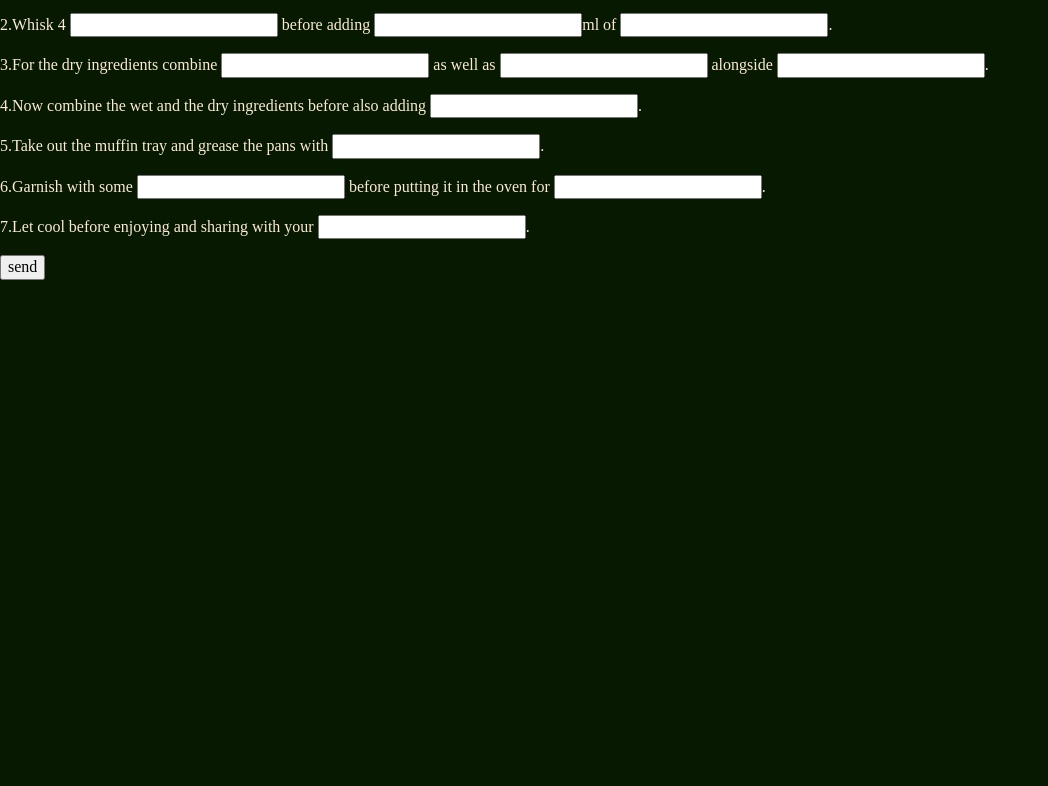
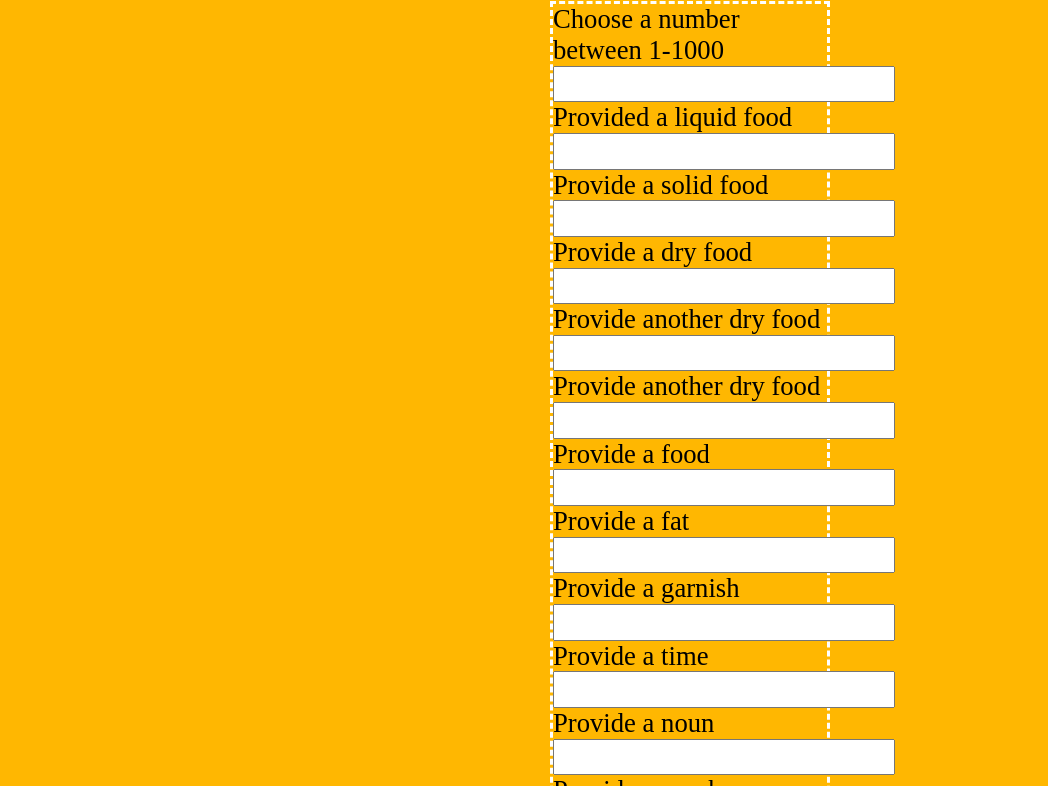
Before and after one commit to AlexLinshits/des157a-wi24, a plain HTML site: page madlib_project/madlibs.html in a window 1280 px wide. Shown: the part 113-899 px from the top of the page, without its empty margins (0-1048 px from the left). Before the commit the page ends 800 px from the top, so only its background shows below. Drawn offline with nearby package versions, Linux system fonts and the light colour scheme; files that its build step writes are made by us from their sources.

Commit message:
adding madlib

```diff
--- a/madlib_project/madlibs.html
+++ b/madlib_project/madlibs.html
@@ -4,8 +4,9 @@
     <meta charset="UTF-8">
     <meta name="viewport" content="width=device-width, initial-scale=1.0">
     <link href="https://cdnjs.cloudflare.com/ajax/libs/normalize/8.0.1/normalize.min.css" rel="stylesheet">
+    <link href="https://fonts.googleapis.com/css2?family=Barlow:wght@100&family=Cinzel:wght@600&display=swap" rel="stylesheet">
     <title>Build Mad Lib Script</title>
-    <link href="styles.css" rel="stylesheet">
+    <link href="styles-1.css" rel="stylesheet">
     <script src="script.js" defer></script>
 
 </head>
@@ -15,50 +16,60 @@
             <input type="text" id="food9"> Recipe</h1>
     </header>
     <main>
+
         <form id="myform">
+            <!-- <p>1.Preheat Oven to  Degrees</p>
+            <p>2.Whisk 4  before adding ml of  .</p>
+            <p>3.For the dry ingredients combine  as well as  alongside .</p>
+            <p>4.Now combine the  wet and the dry ingredients before also adding.</p>
+            <p>5.Take out the muffin tray and grease the pans with.</p>
+            <p>6.Garnish with some  before putting it in the oven for .</p>
+            <p>7.Let cool before enjoying and sharing with your.</p> -->
 
+            <label for="Noun1">Choose a number between 1-1000</label>
+            <input type="text" id="Noun1"><br>
 
-            <p>1.Preheat Oven to <label for="Noun1"></label>
-            <input type="text" id="Noun1"> Degrees</p>
+            <label for="Noun2">Provided a liquid food</label>
+            <input type="text" id="Noun2"><br>
 
-            <p>2.Whisk 4<label for="Noun2"></label>
-            <input type="text" id="Noun2"> before adding <label for="adj"></label>
-            <input type="text" id="adj">ml of  <label for="verb"></label>
-            <input type="text" id="verb">.</p>
+            <label for="adj">Provide a solid food</label>
+            <input type="text" id="adj"><br>
 
-            <p>3.For the dry ingredients combine <label for="food1"></label>
-            <input type="text" id="food1"> as well as <label for="food2"></label>
-            <input type="text" id="food2"> alongside <label for="food7"></label>
-            <input type="text" id="food7">.</p>
+            <label for="verb">Provide a dry food</label>
+            <input type="text" id="verb"><br>
 
-            <p>4.Now combine the  wet and the dry ingredients before also adding<label for="food3"></label>
-            <input type="text" id="food3">.</p>
+            <label for="food1">Provide another dry food</label>
+            <input type="text" id="food1"><br>
 
-            <p>5.Take out the muffin tray and grease the pans with<label for="food4"></label>
-            <input type="text" id="food4">.</p>
+            <label for="food2">Provide another dry food</label>
+            <input type="text" id="food2"><br>
 
-            <p>6.Garnish with some <label for="food5"></label>
-            <input type="text" id="food5"> before putting it in the oven for <label for="food6"></label>
-            <input type="text" id="food6">.</p>
+            <label for="food7">Provide a food</label>
+            <input type="text" id="food7"><br>
 
-            <p>7.Let cool before enjoying and sharing with your<label for="food8"></label>
-            <input type="text" id="food8">.</p>
+            <label for="food3">Provide a fat</label>
+            <input type="text" id="food3"><br>
 
+            <label for="food4">Provide a garnish</label>
+            <input type="text" id="food4"><br>
 
+            <label for="food5">Provide a time</label>
+            <input type="text" id="food5"><Br>
 
+            <label for="food6">Provide a noun</label>
+            <input type="text" id="food6"><br>
 
-
-
-
-
-
-
-
-
-
+            <label for="food8">Provide a number</label>
+            <input type="text" id="food8"><br>
 
 
             <input type="submit" value="send" class="button">
+    <section id="overlay" class="hidden">
+        <article>
+
+        </article>
+    </section>
+
 
         </form>
         <article id="madlib"></article>
--- a/madlib_project/script.js
+++ b/madlib_project/script.js
@@ -2,9 +2,17 @@
     'use strict';
     console.log('reading js');
 
+
+
     const myArt = document.querySelector('#madlib');
     const myForm = document.querySelector('form');
 
+        myForm.style.fontSize = '20pt'
+        myArt.style.fontSize  = '30pt'
+        myForm.style.marginLeft  = '550px'
+        myArt.style.marginLeft  = '300px'
+        myForm.style.border = '3px dashed white'
+        myForm.style.marginRight = '450px'
         myForm.addEventListener ( 'submit', function(event){
         event.preventDefault();
 
@@ -101,7 +109,14 @@
                 document.querySelector('#food9').focus();
             }
 
-        else { myText = `You typed the words: ${Noun1}, ${Noun2}, ${adj}, ${verb}, ${food1}, ${food2}, ${food3}, ${food4}, ${food5}, ${food6}, ${food7}, ${food8}, ${food9}`;
+        else { myText = `1.Preheat Oven to ${Noun1}. <br>
+                        2.Whisk 4 ${Noun2} in a bowl before adding${adj}ml of ${verb}. <br>
+                        3.For the dry ingredients combine ${food1} as well as ${food2} alongside ${food3}. <br>
+                        4. Now combine the wet and the dry ingredients before also adding ${food4}. <br>
+                        5.Take out a muffin tray and grease the pans with ${food5}. <br>
+                        6.Garnish with some ${food6} before putting it in the oven for ${food7}. <br>
+                        7.Let cool before enjoying and sharing with your ${food8}.`;
+
             document.querySelector('#Noun1').value = '';
             document.querySelector('#Noun2').value = '';
             document.querySelector('#adj').value = '';
@@ -118,18 +133,10 @@
 
 
 
+
         }
-            // if(Noun1 && Noun2 && adj && verb){
-
-            //      myText = `You typed the words: ${Noun1}, ${Noun2}, ${adj}, and ${verb}.` ;
-
-            // } else {
-            //     const myText = "Yo, tell me some shit!"
-            // }
 
         myArt.innerHTML = myText;
-
        })
 
-
 })();
--- a/madlib_project/styles-1.css
+++ b/madlib_project/styles-1.css
@@ -8,15 +8,20 @@ h1 {
    display: flex;
     justify-content: center;
     border-radius: 5px;
+    font-family: "Cinzel", serif;
 
 }
 
 p {
-   font-size: 30px;
+   font-size: 20px;
     display: flex;
     justify-content: center;
+    font-family: "Cinzel", serif;
+    font-optical-sizing: auto;
+    font-weight: 600;
+    font-style: normal;
+  }
 
-}
 
 .button {
     display: flex;
```
